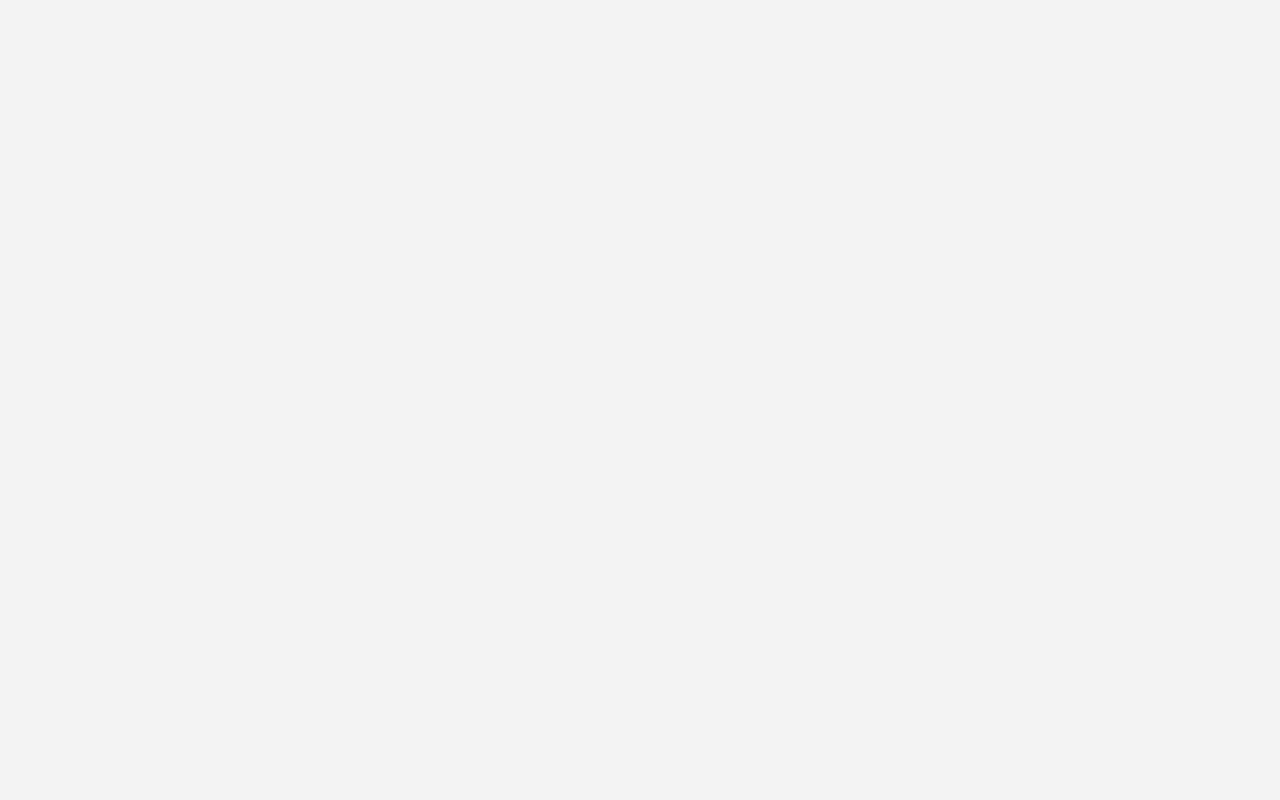
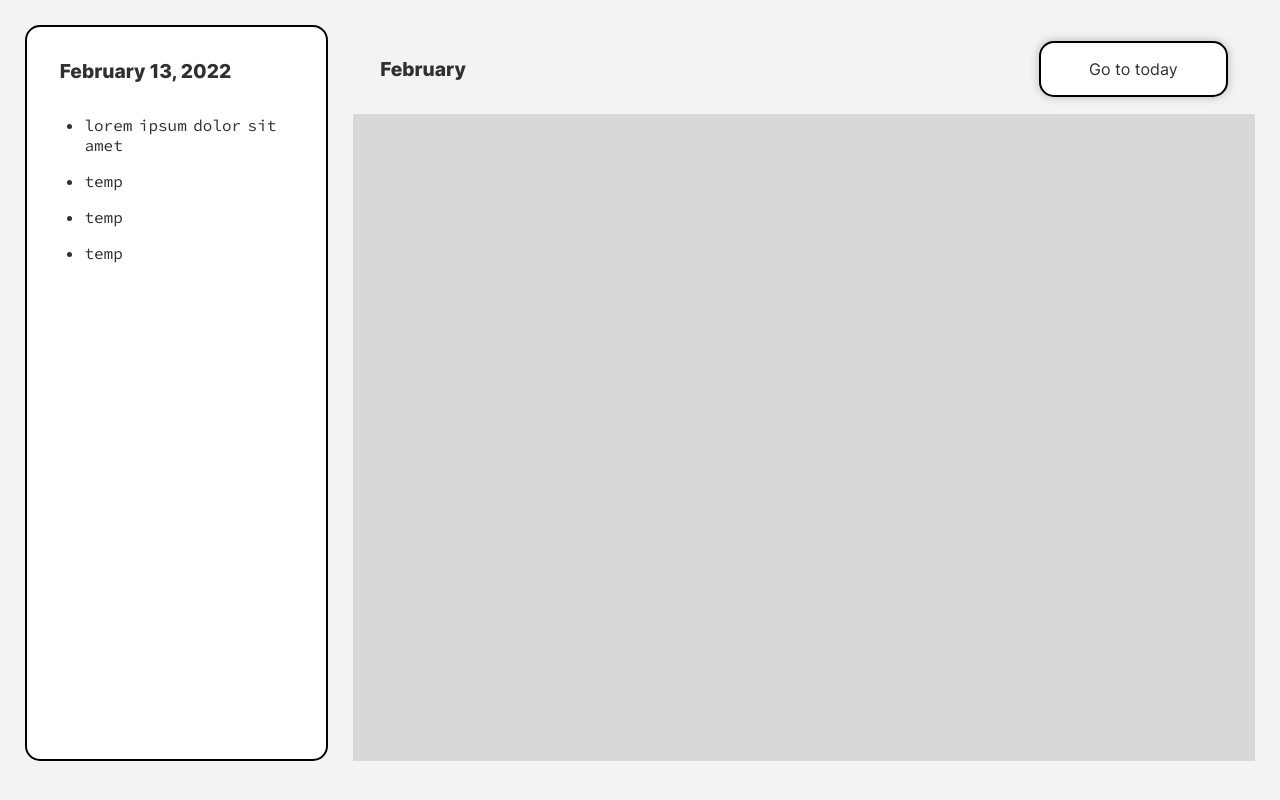
Before and after one commit to kaleabelgas/CalendarApp, a plain HTML site: page calendar.html in a window 1280 px wide. Drawn offline with Linux system fonts and the light colour scheme.

Commit message:
create calendar page design

```diff
--- a/calendar.html
+++ b/calendar.html
@@ -4,7 +4,27 @@
         <link href="calendar_style.css" rel="stylesheet">
     </head>
     <body>
-        <!-- <script src="calendar_script.js"></script> -->
+        <div class="flex-container">
+            <div class="calendar-div rounded-box left-div">
+                <div id="nav-container">
+                    <h3 class="ui-text heading date-name">February 13, 2022</h3>
+                </div>
+                <ul id="todo-of-day" class="user-text">
+                    <li>lorem ipsum dolor sit amet</li>
+                    <li>temp</li>
+                    <li>temp</li>
+                    <li>temp</li>
+                </ul>
+            </div>
+
+            <div class="calendar-div right-div">
+                <div id="nav-container">
+                    <h3 class="ui-text heading date-name">February</h3>
+                    <a class="button rounded-box ui-text" href="#" id="go-to-today">Go to today</a>
+                </div>
+                <div id="calendar"></div>
+            </div>
+        </div>
     </body>
 
 </html>
--- a/calendar_style.css
+++ b/calendar_style.css
@@ -18,15 +18,14 @@ h1, h2, h3, h4, h5, h6, p{
     margin: 0%;
     font-size: 1rem;
 }
-body{
+html, body{
     background-color: #f3f3f3;
     font-variation-settings: "wght" 400;
     color:#303030;
+    height: 100%;
+    margin: 0%;
 }
 
-li{
-    margin-top: 2em;
-}
 
 .front-page{
     margin-top: 5%;
@@ -39,6 +38,7 @@ li{
 
 .user-text{
     font-family: Source-Code-Pro;
+    padding:0%
 }
 
 #date-today{
@@ -58,7 +58,7 @@ h1.heading{
     border: black;
     border-width: 2px;
     border-style: solid;
-    border-radius: 10px;
+    border-radius: 15px;
     background-color: white;
 }
 
@@ -66,7 +66,6 @@ h1.heading{
     margin:auto;
     width: 35%;
     padding: 3rem;
-    line-height: 0%;
     text-align: left;
     height: 20rem;
     margin-top: 3%;
@@ -84,3 +83,71 @@ a{
     color:#303030;
     text-decoration: none;
 }
+
+.flex-container{
+    padding: 1%;
+    display: flex;
+    height: 100%;
+    flex-direction: row;
+}
+
+.calendar-div{
+    display: block;
+    margin:1%;
+}
+
+.left-div{
+    height: 95%;
+    padding: 0% 2%;
+    flex:25%
+}
+.right-div{
+    display: flex;
+    height: 95%;
+    flex:75%;
+    flex-direction:column;
+}
+
+#nav-container{
+    display: flex;
+    align-items: center;
+    height: 12%;
+    padding: 0% 3%;
+}
+
+#nav-container right-div{
+    display: flex;
+    align-items: center;
+    height: 12%;
+}
+
+.date-name{
+    font-size: 1.2rem;
+}
+
+#calendar{
+    background-color:rgb(216, 216, 216);
+    flex:88%;
+}
+
+#go-to-today{
+    margin-left: auto;
+}
+
+#todo-of-day{
+    margin: -1rem 0rem 2rem 2rem;
+    word-spacing: -0.2rem;
+}
+
+#todo-of-day li{
+    margin-top: 1em;
+}
+
+#front-page-todo{
+    margin-top: 1rem;
+}
+
+
+#front-page-todo li{
+    margin: 1rem 2rem;
+}
```
Also changed, not shown: index.html (+1 -1 lines).
